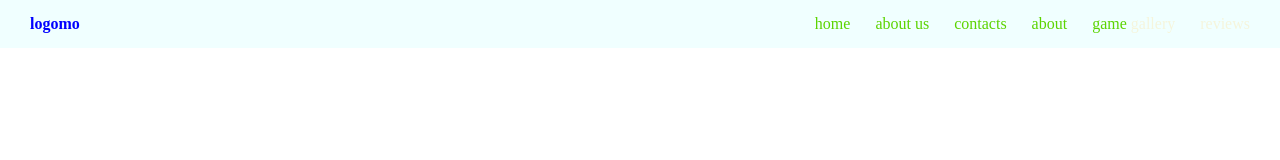
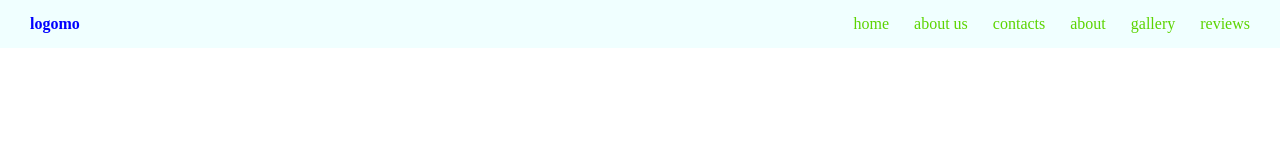
Before and after one commit to jhob-stack/Esteban_MP1, a plain HTML site: page index.html in a window 1280 px wide. Drawn offline with Linux system fonts and the light colour scheme.

Commit message:
Update index.html

```diff
--- a/index.html
+++ b/index.html
@@ -11,12 +11,12 @@
     <nav class ="navbar">
         <div class ="logo"> logomo</div>
         <ul class = "nav-links">
-            <li><a href="index.html"> home</a> </li>
-            <li><a href="menu.html"> about us</a> </li>
-            <li><a href="contact.html"> contacts</a> </li>
-            <li><a href="about.html"> about</a> </li>
-            <li><a href="#"> game</a> gallery</li>
-            <li><a href="#"> </a> reviews</li>
+            <li><a href="index.html"> home </a> </li>
+            <li><a href="menu.html"> about us </a> </li>
+            <li><a href="contact.html"> contacts </a> </li>
+            <li><a href="about.html"> about </a> </li>
+            <li><a href="#"> gallery </a> </li>
+            <li><a href="#"> reviews </a> </li>
         </ul>
 
 
```
